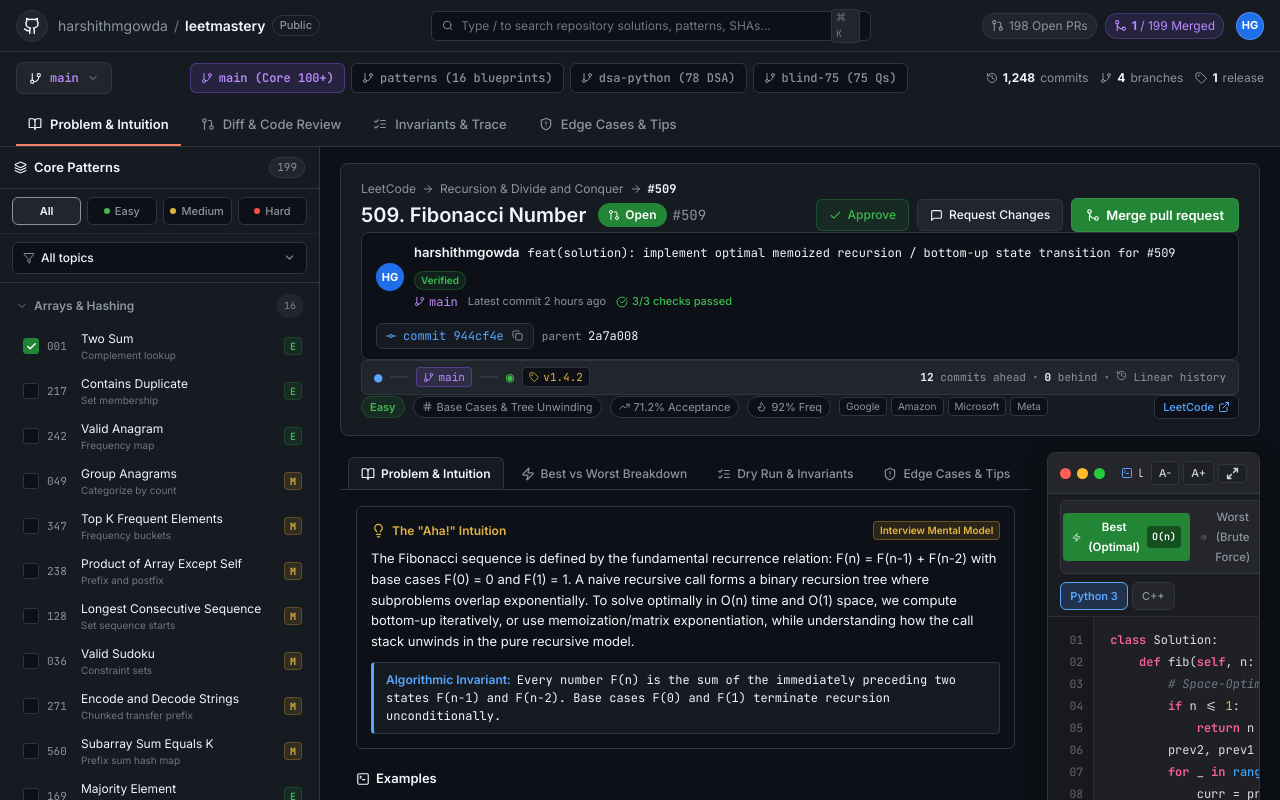
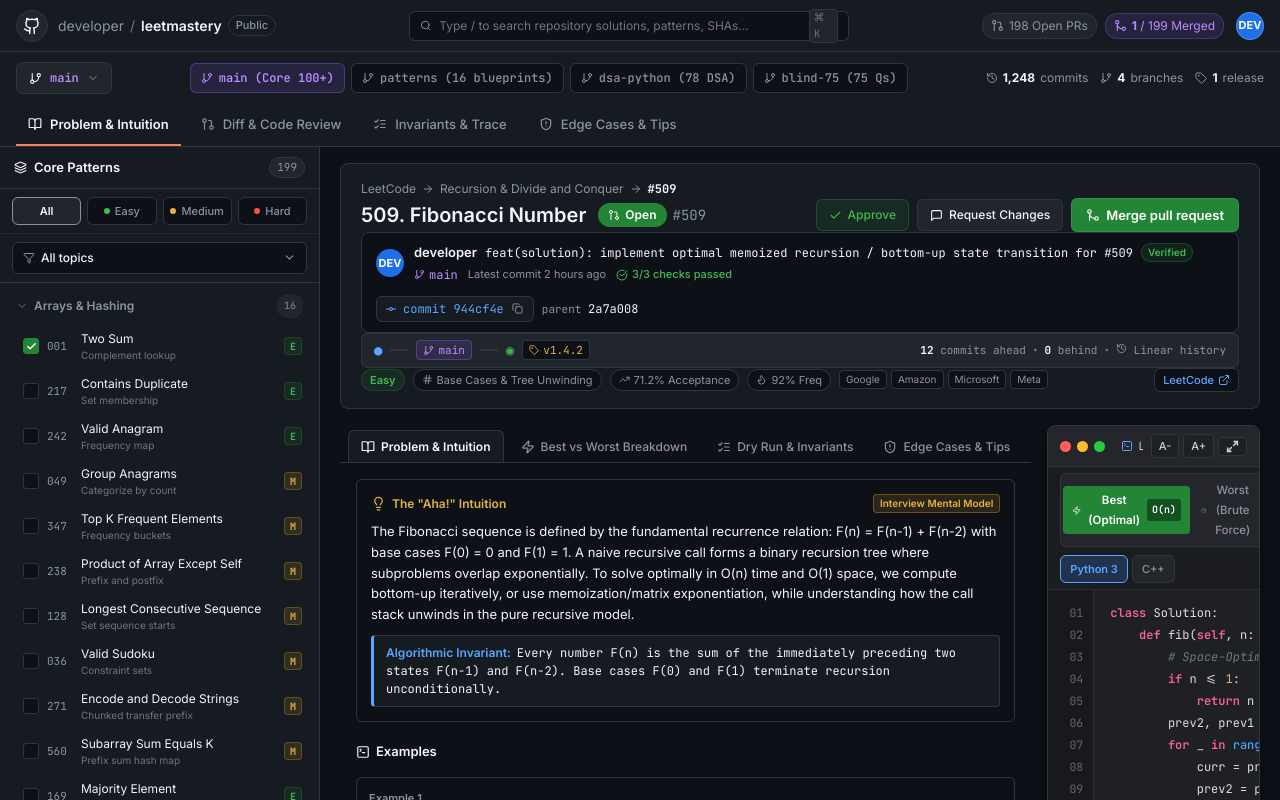
Before and after one commit to harshithmgowda/leetmastery1, a React (Vite) app: page / in a window 1280 px wide. Shown: the top 800 px of the page. Built offline with nearby package versions, Linux system fonts and the light colour scheme.

Commit message:
Generalize user workspace and update footer attribution to Made by harshithgowdam

```diff
--- a/src/App.tsx
+++ b/src/App.tsx
@@ -775,7 +775,7 @@ ${code}`
             <Github size={18} />
           </div>
           <div className="brand-repo-path">
-            <span className="repo-owner">harshithmgowda</span>
+            <span className="repo-owner">developer</span>
             <span className="repo-slash">/</span>
             <span className="repo-name">leetmastery</span>
             <span className="repo-badge">Public</span>
@@ -812,15 +812,12 @@ ${code}`
             </div>
           </div>
 
-          <a
+          <div
             className="topbar-profile-link"
-            href="https://github.com/harshithmgowda?tab=repositories"
-            target="_blank"
-            rel="noreferrer"
-            title="Developed by Harshith Gowda M on GitHub"
+            title="Developer Profile"
           >
-            <span className="user-avatar-circle">HG</span>
-          </a>
+            <span className="user-avatar-circle">DEV</span>
+          </div>
         </div>
       </header>
 
@@ -1234,15 +1231,15 @@ ${code}`
             {/* Author Attribution Card */}
             <a
               className="author-footer-card"
-              href="https://github.com/harshithmgowda?tab=repositories"
+              href="https://github.com/harshithmgowda"
               target="_blank"
               rel="noreferrer"
-              title="Developed by Harshith Gowda M on GitHub"
+              title="Made by harshithgowdam"
             >
               <div className="author-avatar">⚡</div>
               <div className="author-meta">
-                <span className="author-label">Developed by</span>
-                <strong className="author-name">Harshith Gowda M</strong>
+                <span className="author-label">Made by</span>
+                <strong className="author-name">harshithgowdam</strong>
               </div>
               <ExternalLink size={12} className="author-ext-icon" />
             </a>
@@ -1334,10 +1331,10 @@ ${code}`
               {/* GitHub Latest Commit Card */}
               <div className="git-commit-card">
                 <div className="commit-card-left">
-                  <span className="commit-avatar">HG</span>
+                  <span className="commit-avatar">DEV</span>
                   <div className="commit-info">
                     <div className="commit-line-top">
-                      <span className="commit-author">harshithmgowda</span>
+                      <span className="commit-author">developer</span>
                       <span className="commit-msg">
                         feat(solution): implement optimal {currentApproach.title.toLowerCase()} for #{currentProblem.number}
                       </span>
```
